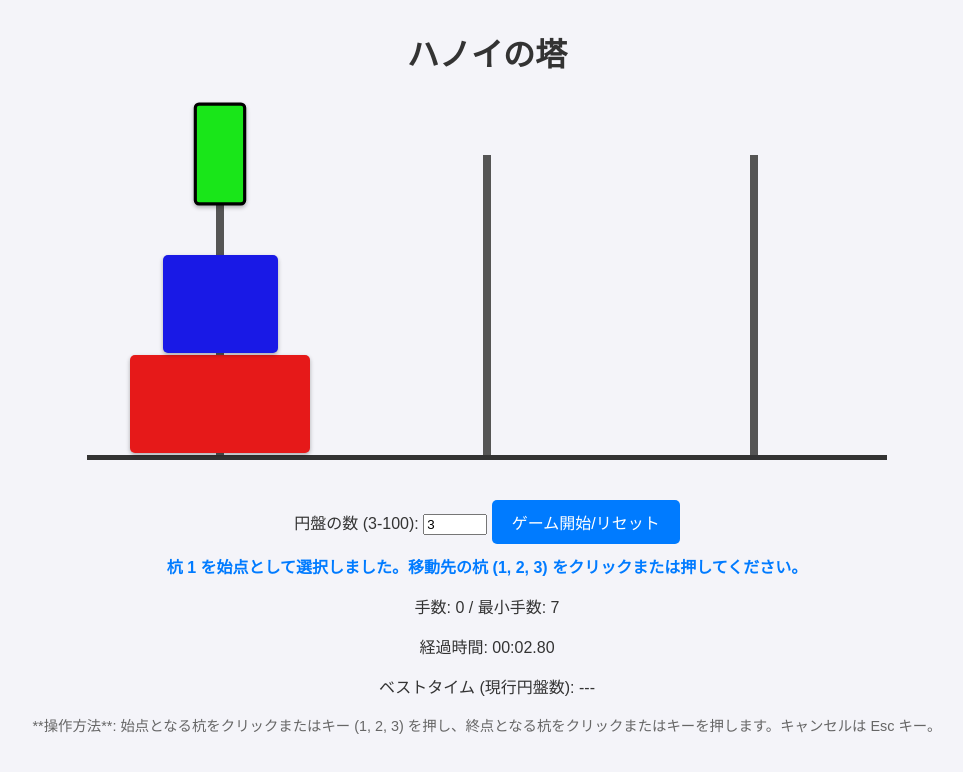
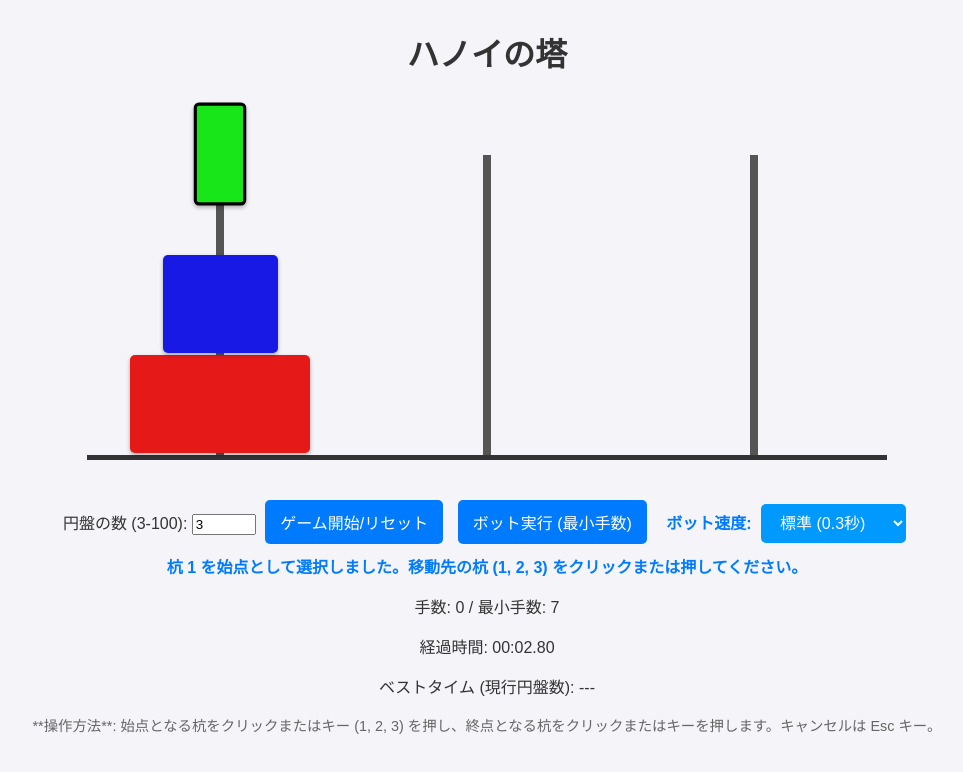
Before and after one commit to 0128-game/Hanoi, a plain HTML site: page index.html in a window 1280 px wide. Both pictures are taken after a click on the element 373 px from the left and 305 px from the top of the page. Shown: the whole page, without its empty margins (153-1116 px from the left). Drawn offline with Linux system fonts and the light colour scheme.

Commit message:
Update index.html

```diff
--- a/index.html
+++ b/index.html
@@ -3,9 +3,9 @@
 <head>
     <meta charset="UTF-8">
     <meta name="viewport" content="width=device-width, initial-scale=1.0">
-    <title>ハノイの塔 - ミリ秒計測対応</title>
+    <title>ハノイの塔 - ボット速度選択対応</title>
     <style>
-        /* CSS (変更なし) */
+        /* CSS */
         body {
             font-family: sans-serif;
             display: flex;
@@ -56,7 +56,8 @@
             margin-bottom: 2px;
             box-shadow: 0 2px 4px rgba(0,0,0,0.3);
             cursor: default;
-            transition: transform 0.3s, background-color 0.1s;
+            /* ★アニメーション時間を短縮★ */
+            transition: transform 0.15s, background-color 0.1s;
             z-index: 2;
         }
 
@@ -83,18 +84,23 @@
             margin-top: 5px;
         }
 
-        button {
-            padding: 10px 20px;
+        button, select {
+            padding: 10px 15px;
             font-size: 16px;
             cursor: pointer;
             background-color: #007bff;
             color: white;
             border: none;
             border-radius: 5px;
+            margin: 0 5px;
+            display: inline-block;
         }
 
         button:hover {
             background-color: #0056b3;
+        }
+        select {
+            background-color: #0099ff;
         }
     </style>
 </head>
@@ -118,6 +124,16 @@
         <label for="disks">円盤の数 (3-100):</label>
         <input type="number" id="disks" value="3" min="3" max="100">
         <button onclick="initGame()">ゲーム開始/リセット</button>
+        <button onclick="startBot()">ボット実行 (最小手数)</button>
+
+        <label for="bot-speed" style="color: #007bff; font-weight: bold; margin-left: 10px;">ボット速度:</label>
+        <select id="bot-speed">
+            <option value="500">遅い (0.5秒)</option>
+            <option value="300" selected>標準 (0.3秒)</option>
+            <option value="150">速い (0.15秒)</option>
+            <option value="10">最速 (0.01秒)</option>
+        </select>
+
         <p id="message">始点の杭 (1, 2, 3) を押してください。</p>
         <p>手数: <span id="moves">0</span> / 最小手数: <span id="min-moves"></span></p>
         <p>経過時間: <span id="time-elapsed">00:00.00</span></p>
@@ -140,6 +156,10 @@
         let startTime = 0;
         let isTimerRunning = false;
 
+        // ボット関連
+        let isBotRunning = false;
+        let moveQueue = [];
+
         // DOM要素
         const pegElements = [
             document.getElementById('peg1'),
@@ -152,6 +172,8 @@
         const disksInput = document.getElementById('disks');
         const timeDisplay = document.getElementById('time-elapsed');
         const bestTimeDisplay = document.getElementById('best-time');
+        // ★DOM要素を追加★
+        const botSpeedSelect = document.getElementById('bot-speed');
 
         // 杭の固定パラメータ (CSSと同期)
         const PEG_HEIGHT = 300;
@@ -166,39 +188,36 @@
             disksInput.setAttribute('max', MAX_PRACTICAL_DISKS);
             initGame();
 
-            // キーボードイベントリスナー
             document.addEventListener('keydown', handleKeyPress);
 
-            // マウスイベントリスナー
             pegElements.forEach(peg => {
                 peg.addEventListener('click', handleClickPeg);
             });
         };
 
-        /**
-         * 杭がクリックされたときの処理
-         */
+        // ... (handleClickPeg, handleKeyPress, attemptMove, resetSelection, startTimer, updateTimer, stopTimer, resetTimerDisplay, getBestTime, setBestTime, formatTime の関数は前回のコードと変更なし) ...
+
+        // =================================================================
+        // 以下は、前回のコードの関数ですが、文字数のため省略します。
+        // ただし、ボットの速度選択に関係のないロジックはそのままです。
+        // =================================================================
+
         function handleClickPeg(event) {
+            if (isBotRunning) {
+                messageDisplay.textContent = "ボットが実行中のため、手動操作はできません。";
+                return;
+            }
             if (messageDisplay.textContent.includes("おめでとう")) {
                 return;
             }
-
             const pegId = event.currentTarget.id;
             const pegIndex = parseInt(pegId.replace('peg', '')) - 1;
 
             if (pegIndex >= 0 && pegIndex <= 2) {
-
-                // --- 1. 始点 (sourcePegIndex) が未選択の場合 ---
                 if (sourcePegIndex === -1) {
                     const topDisk = pegElements[pegIndex].querySelector('.disk:last-child');
-
                     if (topDisk) {
-                        // 最初の有効な動きでタイマーをスタート
-                        if (!isTimerRunning) {
-                            startTimer();
-                            isTimerRunning = true;
-                        }
-
+                        if (!isTimerRunning) { startTimer(); isTimerRunning = true; }
                         sourcePegIndex = pegIndex;
                         selectedDisk = topDisk;
                         selectedDisk.classList.add('selected');
@@ -206,58 +225,36 @@
                     } else {
                         messageDisplay.textContent = `杭 ${pegIndex + 1} には動かせる円盤がありません。`;
                     }
-
-                }
-                // --- 2. 始点 (sourcePegIndex) が選択されている場合 (終点を選択) ---
-                else {
+                } else {
                     const targetPegIndex = pegIndex;
-
-                    // 始点と終点が同じ杭の場合、選択をリセット
                     if (sourcePegIndex === targetPegIndex) {
                         resetSelection();
                         messageDisplay.textContent = "始点と同じ杭を選びました。選択を解除します。始点の杭 (1, 2, 3) をクリックまたは押してください。";
                         return;
                     }
-
-                    // 移動ロジックの実行
                     const isSuccess = attemptMove(sourcePegIndex, targetPegIndex);
-
-                    // 移動後の後処理 (選択解除とメッセージ更新)
-                    if (isSuccess) {
-                        checkWin();
-                    }
-
-                    // 選択状態をリセット
+                    if (isSuccess) { checkWin(); }
                     resetSelection();
                 }
             }
         }
 
-
-        /**
-        * キーが押されたときの処理 (メインロジック)
-        */
         function handleKeyPress(event) {
+            if (isBotRunning) {
+                messageDisplay.textContent = "ボットが実行中のため、手動操作はできません。";
+                return;
+            }
             if (messageDisplay.textContent.includes("おめでとう")) {
                 return;
             }
-
             const key = event.key;
             const pegIndex = parseInt(key) - 1;
 
             if (key === '1' || key === '2' || key === '3') {
-
-                // --- 1. 始点 (sourcePegIndex) が未選択の場合 ---
                 if (sourcePegIndex === -1) {
                     const topDisk = pegElements[pegIndex].querySelector('.disk:last-child');
-
                     if (topDisk) {
-                        // 最初の有効な動きでタイマーをスタート
-                        if (!isTimerRunning) {
-                            startTimer();
-                            isTimerRunning = true;
-                        }
-
+                        if (!isTimerRunning) { startTimer(); isTimerRunning = true; }
                         sourcePegIndex = pegIndex;
                         selectedDisk = topDisk;
                         selectedDisk.classList.add('selected');
@@ -273,9 +270,7 @@
                         return;
                     }
                     const isSuccess = attemptMove(sourcePegIndex, targetPegIndex);
-                    if (isSuccess) {
-                        checkWin();
-                    }
+                    if (isSuccess) { checkWin(); }
                     resetSelection();
                 }
             } else if (key === 'Escape') {
@@ -284,9 +279,6 @@
             }
         }
 
-        /**
-        * 円盤の移動を試行し、成功/失敗を返す
-        */
         function attemptMove(sourceIndex, targetIndex) {
             const targetPeg = pegElements[targetIndex];
             const topDiskOnTarget = targetPeg.querySelector('.disk:last-child');
@@ -306,9 +298,6 @@
             }
         }
 
-        /**
-        * 選択状態をリセットする共通関数
-        */
         function resetSelection() {
             if (selectedDisk) {
                 selectedDisk.classList.remove('selected');
@@ -317,31 +306,22 @@
             sourcePegIndex = -1;
         }
 
-        // --- タイマー関数 ---
-
         function startTimer() {
             if (timerInterval) clearInterval(timerInterval);
             startTime = Date.now();
-            // 10ミリ秒ごとにタイマーを更新 (★ここを修正★)
             timerInterval = setInterval(updateTimer, 10);
         }
 
         function updateTimer() {
             const elapsed = Date.now() - startTime;
-
-            // ミリ秒を秒とミリ秒に変換
             const totalSeconds = Math.floor(elapsed / 1000);
-            const milliseconds = Math.floor(elapsed % 1000 / 10); // 10ミリ秒単位 (100分の1秒)
-
+            const milliseconds = Math.floor(elapsed % 1000 / 10);
             const minutes = Math.floor(totalSeconds / 60);
             const seconds = totalSeconds % 60;
-
-            // 'mm:ss.SS' 形式にフォーマット (★ここを修正★)
             const formattedTime =
                 `${String(minutes).padStart(2, '0')}:` +
                 `${String(seconds).padStart(2, '0')}.` +
                 `${String(milliseconds).padStart(2, '0')}`;
-
             timeDisplay.textContent = formattedTime;
         }
 
@@ -357,8 +337,6 @@
             timeDisplay.textContent = "00:00.00";
         }
 
-        // --- ベストタイム記録関連の関数 ---
-
         function getBestTime(disks) {
             const key = `hanoi_best_time_${disks}`;
             const storedTime = localStorage.getItem(key);
@@ -373,19 +351,84 @@
 
         function formatTime(ms) {
             if (ms === null) return "---";
-
             const totalSeconds = Math.floor(ms / 1000);
-            const milliseconds = Math.floor(ms % 1000 / 10); // 10ミリ秒単位 (100分の1秒)
-
+            const milliseconds = Math.floor(ms % 1000 / 10);
             const minutes = Math.floor(totalSeconds / 60);
             const seconds = totalSeconds % 60;
-
-            // 'mm:ss.SS' 形式にフォーマット (★ここを修正★)
             return `${String(minutes).padStart(2, '0')}:` +
                    `${String(seconds).padStart(2, '0')}.` +
                    `${String(milliseconds).padStart(2, '0')}`;
         }
 
+        // --- ボット関連の関数 ---
+
+        function solveHanoi(n, source, auxiliary, destination) {
+            if (n === 1) {
+                moveQueue.push({ from: source, to: destination });
+                return;
+            }
+            solveHanoi(n - 1, source, destination, auxiliary);
+            moveQueue.push({ from: source, to: destination });
+            solveHanoi(n - 1, auxiliary, source, destination);
+        }
+
+        /**
+         * ボットによるゲームの自動開始と実行 (★速度適用ロジックを修正★)
+         */
+        function startBot() {
+            if (isBotRunning) {
+                messageDisplay.textContent = "ボットはすでに実行中です。リセットしてください。";
+                return;
+            }
+
+            initGame();
+            isBotRunning = true;
+
+            // ★選択された速度を取得し、アニメーション遅延を設定★
+            const selectedSpeedMs = parseInt(botSpeedSelect.value, 10);
+            const animationDelay = 150; // CSSのtransform transitionに合わせる
+
+            messageDisplay.textContent = "🤖 ボットが最小手数での解決を開始しました。";
+
+            solveHanoi(disksCount, 0, 1, 2);
+
+            startTimer();
+            isTimerRunning = true;
+
+            // ★選択された速度を適用★
+            const botInterval = setInterval(() => {
+                if (moveQueue.length > 0) {
+                    const nextMove = moveQueue.shift();
+
+                    const sourcePeg = pegElements[nextMove.from];
+                    const targetPeg = pegElements[nextMove.to];
+
+                    const diskToMove = sourcePeg.querySelector('.disk:last-child');
+
+                    if (diskToMove) {
+                        selectedDisk = diskToMove;
+                        selectedDisk.classList.add('selected');
+
+                        setTimeout(() => {
+                            selectedDisk.parentNode.removeChild(selectedDisk);
+                            targetPeg.appendChild(selectedDisk);
+
+                            moves++;
+                            movesDisplay.textContent = moves;
+
+                            selectedDisk.classList.remove('selected');
+                            selectedDisk = null;
+
+                            checkWin();
+                        }, animationDelay);
+                    }
+
+                } else {
+                    clearInterval(botInterval);
+                    isBotRunning = false;
+                }
+            }, selectedSpeedMs);
+        }
 
         /**
         * ゲームの初期化
@@ -407,28 +450,26 @@
                 minMovesStr = minMoves.toExponential(2);
             }
 
-            // 変数をリセット
             resetSelection();
             moves = 0;
             movesDisplay.textContent = moves;
             minMovesDisplay.textContent = minMovesStr;
             messageDisplay.textContent = "始点の杭 (1, 2, 3) を押してください。";
 
-            // タイマーのリセット
+            isBotRunning = false;
+            moveQueue = [];
+
             resetTimerDisplay();
             isTimerRunning = false;
 
-            // ベストタイムを表示
             const currentBestTimeMs = getBestTime(disksCount);
             bestTimeDisplay.textContent = formatTime(currentBestTimeMs);
 
-            // すべての円盤を削除
             pegElements.forEach(peg => {
                 const disks = peg.querySelectorAll('.disk');
                 disks.forEach(disk => disk.remove());
             });
 
-            // --- 動的なサイズ計算 ---
             const totalMarginHeight = (disksCount - 1) * DISK_MARGIN;
             const availableHeight = PEG_HEIGHT - totalMarginHeight;
             const diskHeight = Math.floor(availableHeight / disksCount);
@@ -444,7 +485,6 @@
             const MAX_WIDTH = 180;
             const widthRange = MAX_WIDTH - MIN_WIDTH;
 
-            // 最初の杭に円盤を配置
             for (let i = disksCount; i >= 1; i--) {
                 const disk = document.createElement('div');
                 disk.classList.add('disk');
```
